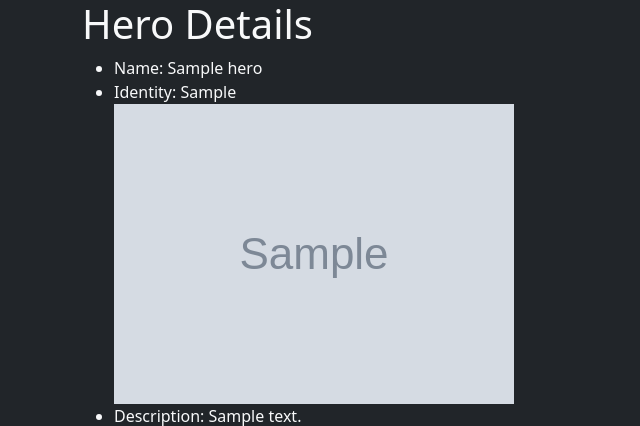
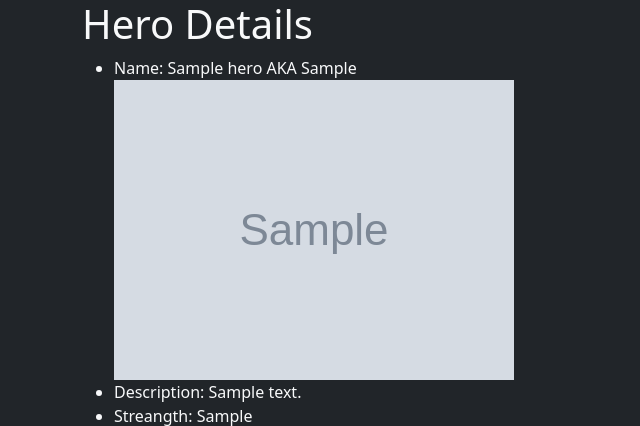
Before and after one commit to Moosicalex/BACS350, a Django app: page /hero/1 in a window 1280 px wide. Shown: the top 426 px of the page, without its empty margins (0-640 px from the left). Run offline with Django 3.2, Linux system fonts and the light colour scheme; tables that the repository leaves empty hold one stand-in row (values such as "Sample post"); grey boxes marked "Sample" are stand-in pictures.

Commit message:
added the heroes

```diff
--- a/week6/Superhero/hero/views.py
+++ b/week6/Superhero/hero/views.py
@@ -8,7 +8,7 @@ from .models import Hero
 class HeroCreateView(CreateView):
     model = Hero
     template_name = 'hero_add.html'
-    fields = ['name', 'identity']
+    fields = ['name', 'identity', 'description', 'image', 'strength', 'weakness']
 
 class HeroView(RedirectView):
     url = '/hero/'
--- a/week6/Superhero/templates/hero_detail.html
+++ b/week6/Superhero/templates/hero_detail.html
@@ -4,8 +4,7 @@
 {% block content %}
 <h1>Hero Details</h1>
 <ul>
-    <li>Name: {{ object.name }}</li>
-    <li>Identity: {{ object.identity }}</li>
+    <li>Name: {{ object.name }} AKA {{ object.identity }}</li>
     <img src="{{ object.image }}" alt="{{ object.name }} has left the building">
     <li>Description: {{ object.description }}</li>
     <li>Streangth: {{ object.strength }}</li>
--- a/week6/Superhero/templates/hero_list.html
+++ b/week6/Superhero/templates/hero_list.html
@@ -4,7 +4,7 @@
 {% block content %}
 <h1>List of Heroes</h1>
 
-<div class="container bg-light text-dark p-3">
+<div class="container bg-light text-secondary p-3">
     <table class="table table-hover">
         <tr>
             <th>Hero</th>
```
